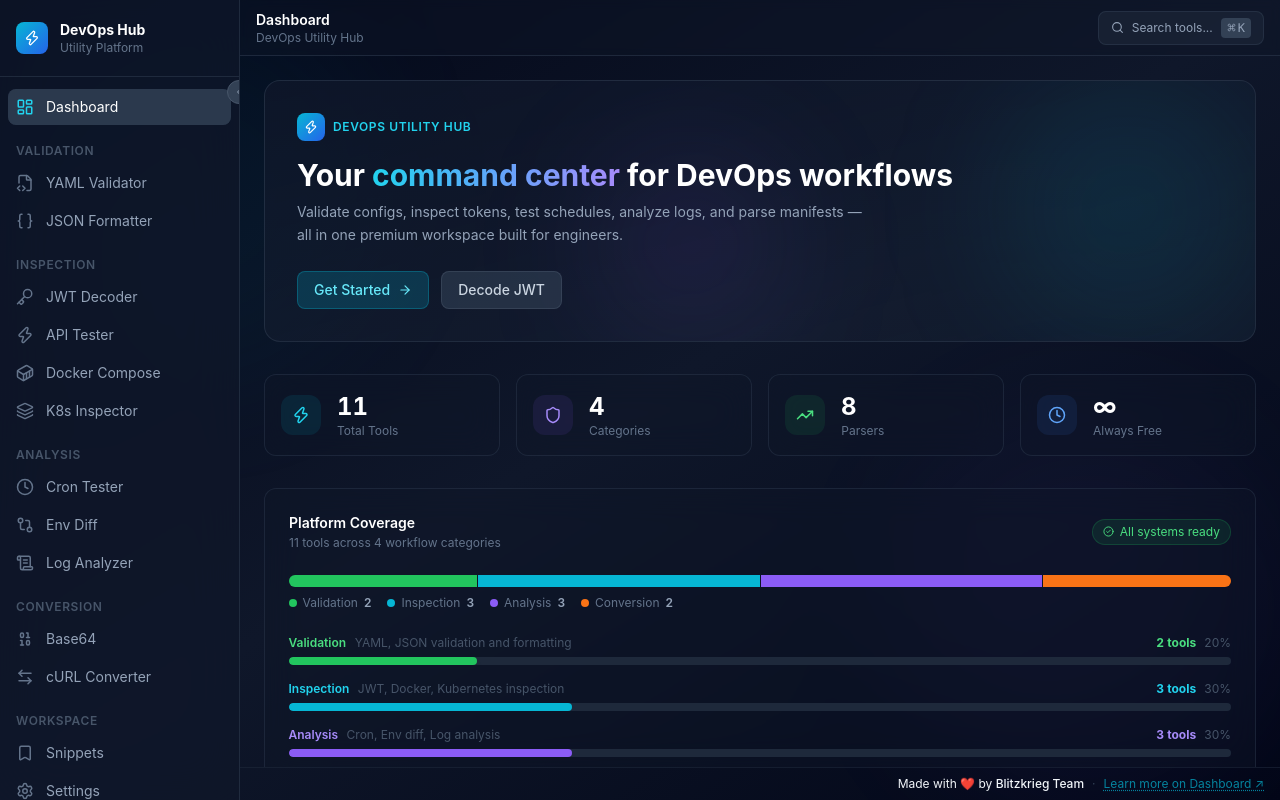
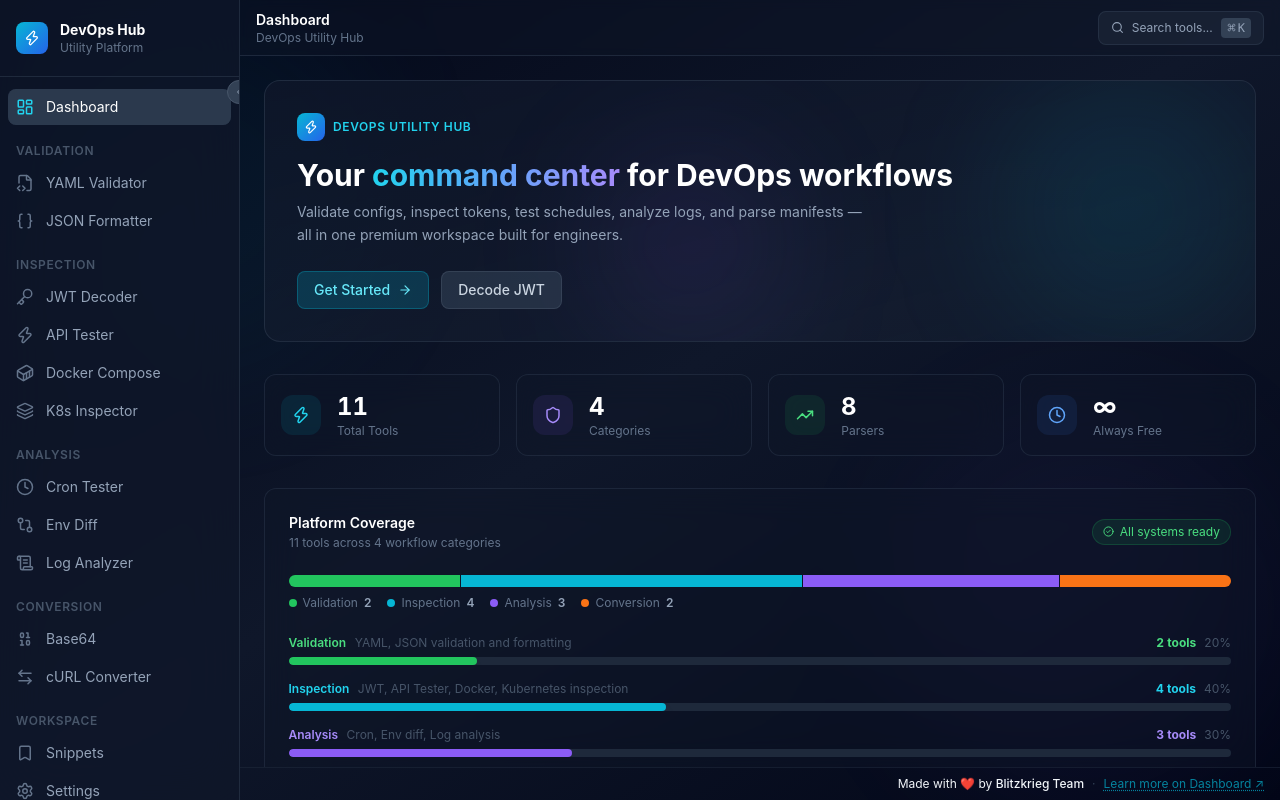
Before and after one commit to haritdheer/Devops-Hub, a React (Vite) app: page / in a window 1280 px wide. Built offline with nearby package versions, Linux system fonts and the light colour scheme.

Commit message:
updated count and bar and icon

```diff
--- a/src/features/dashboard/DashboardPage.tsx
+++ b/src/features/dashboard/DashboardPage.tsx
@@ -12,7 +12,7 @@ import { clsx } from 'clsx';
 
 const iconComponents: Record<string, React.ComponentType<{ size?: number; className?: string }>> = {
   FileCode2, Braces, Key, Clock, Binary, Container,
-  Layers, GitCompare, ArrowLeftRight, ScrollText,
+  Layers, GitCompare, ArrowLeftRight, ScrollText, Zap,
 };
 
 // ─── Animated counter hook ────────────────────────────────────────────────────
@@ -73,10 +73,10 @@ const CATEGORIES = [
     stackColor: 'bg-green-500',
   },
   {
-    id: 'inspection', label: 'Inspection', count: 3, total: 10,
-    bar: 'bg-cyan-500', glow: 'shadow-cyan-500/30',
+    id: 'inspection', label: 'Inspection', count: 4, total: 10,
+    bar: 'bg-cyan-500', glow: 'shadow-cyan-500/40',
     card: 'from-cyan-500/20 to-blue-500/10', border: 'border-cyan-500/20',
-    text: 'text-cyan-400', description: 'JWT, Docker, Kubernetes inspection',
+    text: 'text-cyan-400', description: 'JWT, API Tester, Docker, Kubernetes inspection',
     stackColor: 'bg-cyan-500',
   },
   {
```
